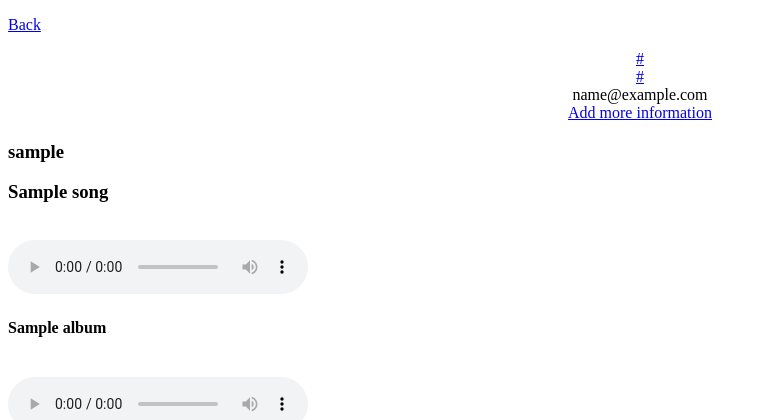
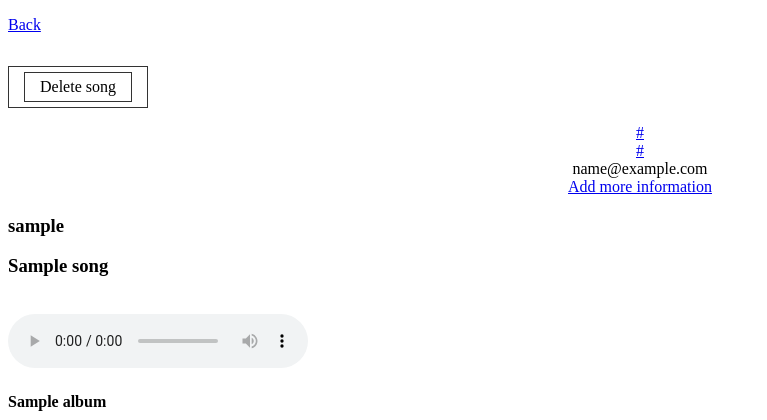
Before and after one commit to RudovichNazar23/My_final_project, a Django app: page /your_profile in a window 1280 px wide. Shown: the top 420 px of the page, without its empty margins (0-767 px from the left). Run offline with Django 4.2, Linux system fonts and the light colour scheme; a user stored in the database is signed in; tables that the repository leaves empty hold one stand-in row (values such as "Sample post"); parts of the project's set-up code (start-up, migrations or seed data) failed here and were passed over.

Commit message:
changed link location

```diff
--- a/My_final_course_project/mus_cloud/main_pg/templates/main_pg/your_profile.html
+++ b/My_final_course_project/mus_cloud/main_pg/templates/main_pg/your_profile.html
@@ -5,14 +5,37 @@
     <meta charset="UTF-8">
     <title>Your profile</title>
 </head>
+    <style>
+          .button {
+            border: 1px solid #333;
+            display: inline-block;
+            padding: 5px 15px;
+            text-decoration: none;
+            color: #000;
+          }
+
+
+           .button:hover {
+                box-shadow: 0 0 5px rgba(0,0,0,0.3);
+                background: linear-gradient(to bottom, #fcfff4, #e9e9ce);
+                color: #a00;
+           }
+    </style>
 <body>
-    <p>
-    </p>
-
     <p>
         <a href="main_page">
             Back
         </a>
+
+        <p class="button">
+
+          <a href="delete_song" class="button">
+
+              Delete song
+
+          </a>
+
+        </p>
         <center>
             {% for info in more_info %}
             <a href="{{info.first_link}}"> {{info.first_link}} </a>  <br>
--- a/My_final_course_project/mus_cloud/main_pg/views.py
+++ b/My_final_course_project/mus_cloud/main_pg/views.py
@@ -3,6 +3,8 @@ from django.views.decorators.csrf import csrf_exempt
 from .forms import SongForm, AlbumForm, Add_more_info
 from .models import Song, User, Album, User_profile
 from django.contrib import messages
+from django.core.paginator import Paginator, EmptyPage, PageNotAnInteger
+
 
 @csrf_exempt
 def main_page(request):
@@ -35,6 +37,7 @@ def your_profile(request):
             "albums": Album.objects.filter(album_editor=request.user),
             "more_info": User_profile.objects.filter(user=request.user)
         }
+
         print(user_post)
         return render(request, "main_pg/your_profile.html", user_post)
 
```
Also changed, not shown: My_final_course_project/mus_cloud/main_pg/templates/main_pg/main_page.html (+0 -15 lines).
